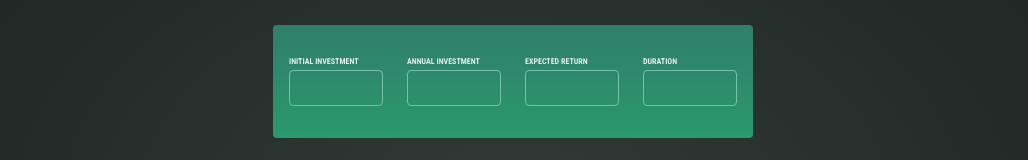
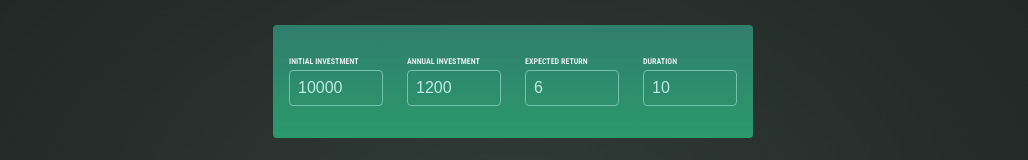
Before and after one commit to joshuakarasik/Investment-Calculator-REACT-project, a React (Vite) app: page / in a window 1280 px wide. Shown: the part 201-361 px from the top of the page, without its empty margins (127-1155 px from the left). Built offline with nearby package versions, Linux system fonts and the light colour scheme.

Commit message:
handlechange

```diff
--- /dev/null
+++ b/src/components/Results.jsx
@@ -0,0 +1,3 @@
+export default function Results() {
+  return <p>Results...</p>;
+}
--- a/src/components/UserInput.jsx
+++ b/src/components/UserInput.jsx
@@ -1,7 +1,21 @@
 import { useState } from "react";
 
 export default function UserInput() {
-  const [] = useState();
+  const [userInput, setUserInput] = useState({
+    initialInvestment: 10000,
+    annualInvestment: 1200,
+    expectedReturn: 6,
+    duration: 10,
+  });
+
+  function handleChange(inputIndetifier, newValue) {
+    setUserInput((prevUserInput) => {
+      return {
+        ...prevUserInput,
+        [inputIndetifier]: newValue,
+      };
+    });
+  }
 
   return (
     <section id="user-input">
@@ -11,6 +25,8 @@ export default function UserInput() {
           <input
             type="number"
             required
+            value={userInput.initialInvestment}
+            onChange={(event) => handleChange("initialInvestment", event.target.value)}
           />
         </p>
         <p>
@@ -18,6 +34,8 @@ export default function UserInput() {
           <input
             type="number"
             required
+            value={userInput.annualInvestment}
+            onChange={(event) => handleChange("annualInvestment", event.target.value)}
           />
         </p>
         <p>
@@ -25,6 +43,8 @@ export default function UserInput() {
           <input
             type="number"
             required
+            value={userInput.expectedReturn}
+            onChange={(event) => handleChange("expectedReturn", event.target.value)}
           />
         </p>
         <p>
@@ -32,6 +52,8 @@ export default function UserInput() {
           <input
             type="number"
             required
+            value={userInput.duration}
+            onChange={(event) => handleChange("duration", event.target.value)}
           />
         </p>
       </div>
```
